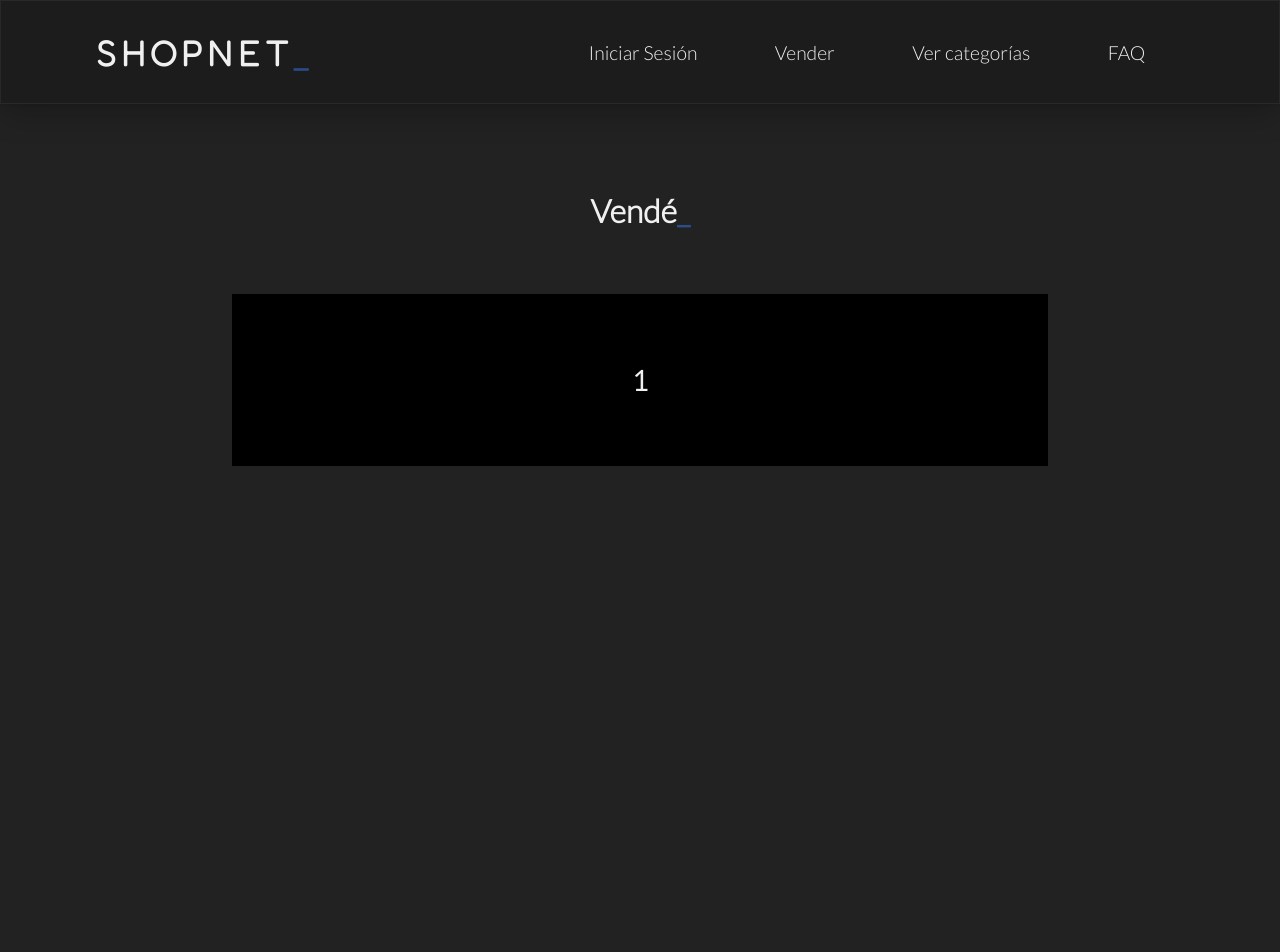
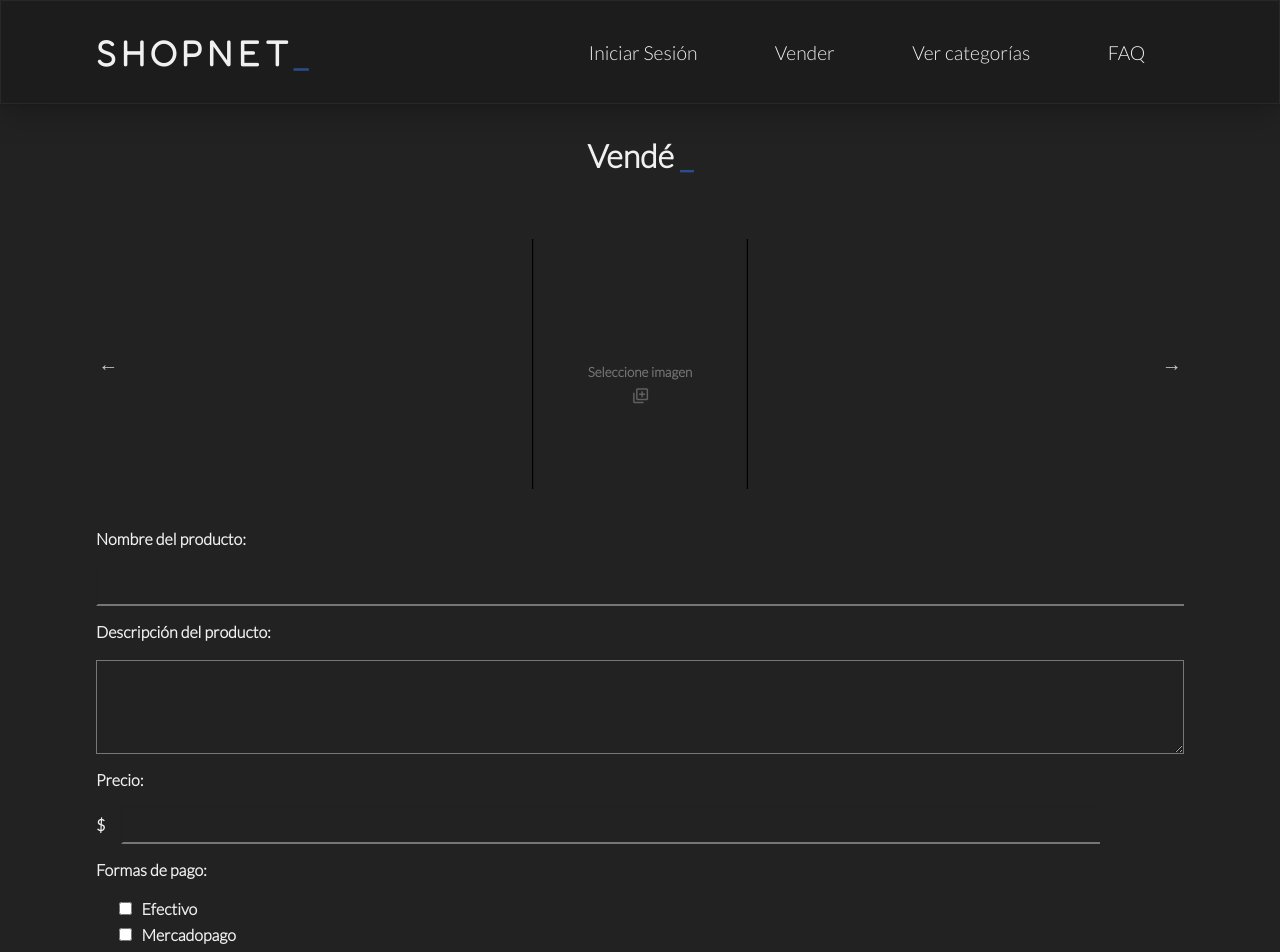
Before and after one commit to alejandroacd/shopnet, a React (Create React App) app in the folder client/: page /postProduct in a window 1280 px wide. Shown: the top 952 px of the page. Before the commit the page ends 800 px from the top, so only its background shows below. Built offline with nearby package versions, Linux system fonts and the light colour scheme.

Commit message:
Finishing post product component functionality

```diff
--- a/client/src/App.css
+++ b/client/src/App.css
@@ -22,10 +22,9 @@ background-color: var(--backgrounds);
 }
 
 input:focus {
-
     outline: none;
-    border-bottom-color: var(--secondary);
-    transition: 0.5s;
+    border-bottom: 1px solid var(--secondary);
+    transition: 0.3s;
 }
 
 button {
--- a/client/src/components/Header/Header.css
+++ b/client/src/components/Header/Header.css
@@ -20,8 +20,6 @@ a {
     transition:1s
 
 }
-
-
 
 .container_header {
     z-index:1000;
@@ -83,7 +81,7 @@ a {
         background: rgb(32,97,207);
         background: linear-gradient(90deg, rgba(32,97,207,1) 19%, rgba(25,76,171,1) 54%);
         height: 2px;
-        width: 0;
+        width:0;
         left:0;
         bottom: 10px;
         transition: 0.5s;
--- a/client/src/components/Login/Login.css
+++ b/client/src/components/Login/Login.css
@@ -24,11 +24,18 @@
   width:100%;
   margin: 0 auto;
   padding:0.4em;
-  background-color: transparent;
   border-right: none;
+  background-color: var(--backgrounds);
   color:var(--primary);
   font-weight: bold;
+}
 
+
+
+
+
+.login-container form input:hover::after{
+    width: 100%;
 }
 
 .login-container form label {
--- a/client/src/components/Login/Login.js
+++ b/client/src/components/Login/Login.js
@@ -9,23 +9,23 @@ const Login = () => {
 
     let token = localStorage.getItem('token')
     let id = localStorage.getItem('id')
-    const [loading,setLoading] = useState(false)
-    const [error,setError] = useState("");
+    const [loading, setLoading] = useState(false)
+    const [error, setError] = useState("");
     const emailRef = useRef();
     const passwordRef = useRef();
     var expReg = /^[a-z0-9!#$%&'*+/=?^_`{|}~-]+(?:\.[a-z0-9!#$%&'*+/=?^_`{|}~-]+)*@(?:[a-z0-9](?:[a-z0-9-]*[a-z0-9])?\.)+[a-z0-9](?:[a-z0-9-]*[a-z0-9])?$/;
 
-    const loguear =  async (e) => {
+    const loguear = async (e) => {
         setLoading(true);
         e.preventDefault();
         const isValid = expReg.test(emailRef.current.value);
 
-        if(!isValid){
+        if (!isValid) {
             setLoading(false);
             setError('Introducí un email válido :)')
         }
 
-          else if(isValid){
+        else if (isValid) {
             axios.post('https://the-shopnet.herokuapp.com/api/users/login', {
                 email: emailRef.current.value,
                 password: passwordRef.current.value
@@ -33,8 +33,8 @@ const Login = () => {
                 .then(res => {
                     console.log(res.data)
                     setLoading(true)
-                const {token, _id } = res.data
-                if(token,_id) {
+                    const { token, _id } = res.data
+                    if (token, _id) {
                         window.location.href = `/me/${_id}`
                         localStorage.setItem('token', token)
                         localStorage.setItem('id', _id)
@@ -53,7 +53,7 @@ const Login = () => {
 
         <>
 
-        {token && <Navigate replace to={`me/${id}`}/>}
+            {token && <Navigate replace to={`me/${id}`} />}
 
             <div className='login-container'>
 
@@ -65,14 +65,18 @@ const Login = () => {
                     <>
                         <h1>Inicia sesión :)</h1>
                         <p> Para poder postear y comprar productos </p>
-            { error ? <div className="error">
+                        {error ? <div className="error">
                             <p> {error} </p>
                         </div> : null}
                         <form method="POST" action="https://the-shopnet.herokuapp.com/api/users/login">
                             <label htmlFor="email"> Correo electrónico </label>
+                            <div className='input-container'>
                                 <input name="email" ref={emailRef} placeholder="Escribe tu e-mail..." type="email" autofocus="autofocus" />
+                            </div>
                             <label htmlFor="password"> Contraseña </label>
+                            <div className='input-container'>
                                 <input name="password" ref={passwordRef} placeholder="Escribe tu contraseña" type="password" />
+                            </div>
                             <p>No tienes cuenta? <Link to="/signup">Registrate acá!</Link></p>
                             <button className='register_button' onClick={loguear} > Login </button>
                         </form>
--- a/client/src/components/PostProduct/PostProduct.css
+++ b/client/src/components/PostProduct/PostProduct.css
@@ -1,37 +1,125 @@
 .form_container {
-    height: 90vh;
+    height: auto;
     position: relative;
     display: flex;
     flex-direction: column;
     justify-content: center;
     margin: 0 auto;
+    top: 8.5em;
     width: 85%;
+    color: var(--primary);
+    font-weight: bold;
+
+}
 
 
+.form_container form {
+
+    display: flex;
+    flex-direction: column;
+    justify-content: center;
+    margin-bottom: 32%;
 }
+
+.form_container .form-photo input {
+    opacity: 0;
+    height: 200px;
+    width: 100%;;
+}
+.form_container .form-photo::before {
+    content: "Seleccione imagen";
+    color:var(--primary);
+    font-size: 0.7em;
+    opacity: 0.4;
+    position: absolute;
+    top:50%;
+}
+
 
 h2 {
     color:var(--primary);
     text-align: center;
     position: relative;
-    bottom: 2em;
     font-weight: bold;
     font-size: 2em;
+    margin-bottom:2em;
 }
 
+
+.price_container {
+    display: flex;
+    flex-direction: row;
+    align-items: center;
+}
 .underscore {
     color:var(--secondary);
 }
 
 .form-photo {
 
-    height: 100px;
+    height: 300px;
     display: flex !important;
+    flex-direction: column;
     justify-content: center;
     align-items: center;
+    background-size: cover;
 }
 
 h3 {
-
     text-align: center;
 }
+
+
+.form_container form .input-texts {
+    margin-bottom:1em;
+    outline: none;
+    background-color: transparent;
+    color: var(--white);
+    padding: 0.5em;
+    font-size: 1em;
+    word-wrap: break-word;
+    word-break: break-all;
+}
+
+.form_container form input {
+    border-right: none;
+}
+
+textarea:focus {
+    transition: 0.4s;
+    border-color: var(--secondary);
+}
+
+.form_container .form-photo svg {
+    position: absolute;
+    opacity: 0.3;
+
+}
+
+.price_container .input-texts {
+    width: 90%;
+    margin:1em;
+
+}
+
+.input-checkmark {
+   margin: 0.5em;
+}
+
+.checkmark_container {
+    display: inline-block;
+    justify-content: space-around;
+    padding:1em
+}
+
+.form_container .submit_product_button {
+    background-color: var(--secondary);
+    color:var(--primary);
+    font-weight: bold;
+    outline: none;
+    border: none;
+    padding:1em;
+    width: 85%;
+    margin: 0 auto;
+
+}
--- a/client/src/components/PostProduct/PostProduct.js
+++ b/client/src/components/PostProduct/PostProduct.js
@@ -1,43 +1,113 @@
-import React, { useEffect } from 'react';
+import React, { useEffect, useState, useRef } from 'react';
 import Slider from 'react-slick'
 import "../PostProduct/slick-theme.css";
 import "../PostProduct/slick.css";
 import '../PostProduct/PostProduct.css'
+import { BiAddToQueue } from 'react-icons/bi'
 
 const PostProduct = () => {
   const settings = {
     className: "center",
     centerMode: true,
     infinite: true,
-       centerPadding: "60px",
     slidesToShow: 1,
     speed: 500,
-      arrows:false
   };
+
+  const nameRef = useRef('');
+  const descriptionRef = useRef('');
+  const priceRef = useRef('');
+  const image1 = useRef();
+  const [form, setForm] = useState({})
+
+  const pickImage = (selected) => {
+    let nameOfAttr = selected.target.id;
+    setForm({
+      ...form,
+      [nameOfAttr]: selected.target.files[0]
+    })
+
+    selected.target.parentNode.style.backgroundImage = `url(${URL.createObjectURL(selected.target.files[0])})`
+  }
+
+  const mostrarConsole = (e) => {
+    e.preventDefault();
+
+    const formularioCompleto = {
+      productName: nameRef.current.value,
+      description: descriptionRef.current.value,
+      price: priceRef.current.value,
+      ...form
+    }
+
+    console.log(formularioCompleto)
+
+  }
+
+
   return (
 
     <div className='form_container'>
-      <h2> Vendé<span className='underscore'>_</span></h2>
+      <h2> Vendé <span className='underscore'>_</span></h2>
+      <form >
         <Slider {...settings}>
-        <div className='form-photo'>
-          <h3>1</h3>
+          <div ref={image1} className='form-photo'>
+            <input type='file' id="image1" onChange={(e) => pickImage(e)} />
+            <BiAddToQueue size={15} />
           </div>
           <div className='form-photo'>
-          <h3>2</h3>
+            <input type='file' id="image2" onChange={(e) => pickImage(e)} />
+            <BiAddToQueue size={15} />
           </div>
           <div className='form-photo'>
-          <h3>3</h3>
+            <input type='file'id="image3" onChange={(e) => pickImage(e)} />
+            <BiAddToQueue size={15} />
           </div>
           <div className='form-photo'>
-          <h3>4</h3>
+            <input type='file'id="image4" onChange={(e) => pickImage(e)} />
+            <BiAddToQueue size={15} />
           </div>
           <div className='form-photo'>
-          <h3>5</h3>
+            <input type='file'id="image5" onChange={(e) => pickImage(e)} />
+            <BiAddToQueue size={15} />
           </div>
           <div className='form-photo'>
-          <h3>6</h3>
+            <input type='file'id="image6" onChange={(e) => pickImage(e)} />
+            <BiAddToQueue size={15} />
           </div>
         </Slider>
+
+        <label htmlFor='productName'> Nombre del producto: </label>
+        <br />
+        <input className='input-texts' ref={nameRef} type="text" name="productName" required />
+
+        <label htmlFor='productDescription'> Descripción del producto: </label>
+        <br />
+        <textarea className='input-texts' ref={descriptionRef} rows="4" cols="50" name="productDescription" />
+
+        <label>Precio:</label>
+        <div className='price_container'>
+
+          <label htmlFor='productPrice'> $ </label>
+          <input className='input-texts' ref={priceRef} type="number" name='productPrice' required />
+
+        </div>
+
+        <label>Formas de pago: </label>
+
+        <div className='checkmark_container'>
+
+        <input className="input-checkmark" type="checkbox" id="efectivo" value="Efectivo" />
+        <label htmlFor='efectivo'> Efectivo </label><br/>
+        <input className="input-checkmark" id="Mercadopago" type="checkbox" value="Efectivo" />
+        <label htmlFor='Mercadopago'> Mercadopago </label>
+
+        </div>
+        <button onClick={mostrarConsole} className="submit_product_button" type='submit'> Publicar </button>
+
+      </form>
+
+
     </div>
 
   )
--- a/client/src/components/PostProduct/slick.css
+++ b/client/src/components/PostProduct/slick.css
@@ -1,19 +1,19 @@
 /* Slider */
 .slick-slider
 {
+
     position: relative;
     display: flex;
-    width: 75%;
-
+    width: 95% !important;
     box-sizing: border-box;
     margin:0 auto;
+    margin-bottom:2.5em;
     height: auto;
     color:var(--primary);
     -webkit-user-select: none;
        -moz-user-select: none;
         -ms-user-select: none;
             user-select: none;
-
     -webkit-touch-callout: none;
     -khtml-user-select: none;
     -ms-touch-action: pan-y;
@@ -80,13 +80,14 @@
 .slick-slide
 {
     outline: medium invert color !important;
-    margin:1em;
+    margin:0 auto;
     display: flex;
     align-content:center;
     float: left;
-    height: 140px;
+    width: 180px !important;
+    height: 250px;
     min-height: 1px;
-    background-color: black;
+    border:1px solid black;
 }
 [dir='rtl'] .slick-slide
 {
@@ -125,5 +126,5 @@
 }
 
 .slick-current {
-    transform: scale(1.5);
+    transform: scale(1.2);
 }
--- a/client/src/components/Profile/Profile.css
+++ b/client/src/components/Profile/Profile.css
@@ -74,11 +74,10 @@
 
 }
 .image_container form input {
-  opacity: 0.9;
+  opacity: 0;
   width: 100%;
   height: 200px;
   margin: 0 auto;
-  opacity: 0;
 
 }
 
--- a/client/src/components/Profile/Profile.js
+++ b/client/src/components/Profile/Profile.js
@@ -19,6 +19,9 @@ const Profile = () => {
     const [file, setFile] = useState();
     const params = useParams();
     const mercadoPagoAuthLink = `https://auth.mercadopago.com/authorization?client_id=72333279858722&response_type=code&platform_id=mp&state=${params.id}&redirect_uri=https://theshopnet.netlify.app/successfullBinding`
+
+
+
 
     const succesfullAlert = () => {
         return swal({
@@ -44,6 +47,7 @@ const Profile = () => {
 
     // previsualiza la imágen antes de enviarla al server
     const pickThisImage = (e) => {
+        console.log(e)
         setFile({
             image: e
         })
@@ -119,8 +123,6 @@ const Profile = () => {
                 <div className='back-button' onClick={() => navigate(-1)}>
                 <BiArrowBack className='arrow_icon' size={20}/>
                 <BiHome  size={25} />
-                <br />
-                 <p>  </p>
                 </div>
                 <div className='profile_info'>
                     <div ref={backgroundRef} className='image_container'>
```
Also changed, not shown: client/src/components/FAQ/Faq.js (+9 -1 lines). Lines whose indentation alone changed are shown as unchanged.
